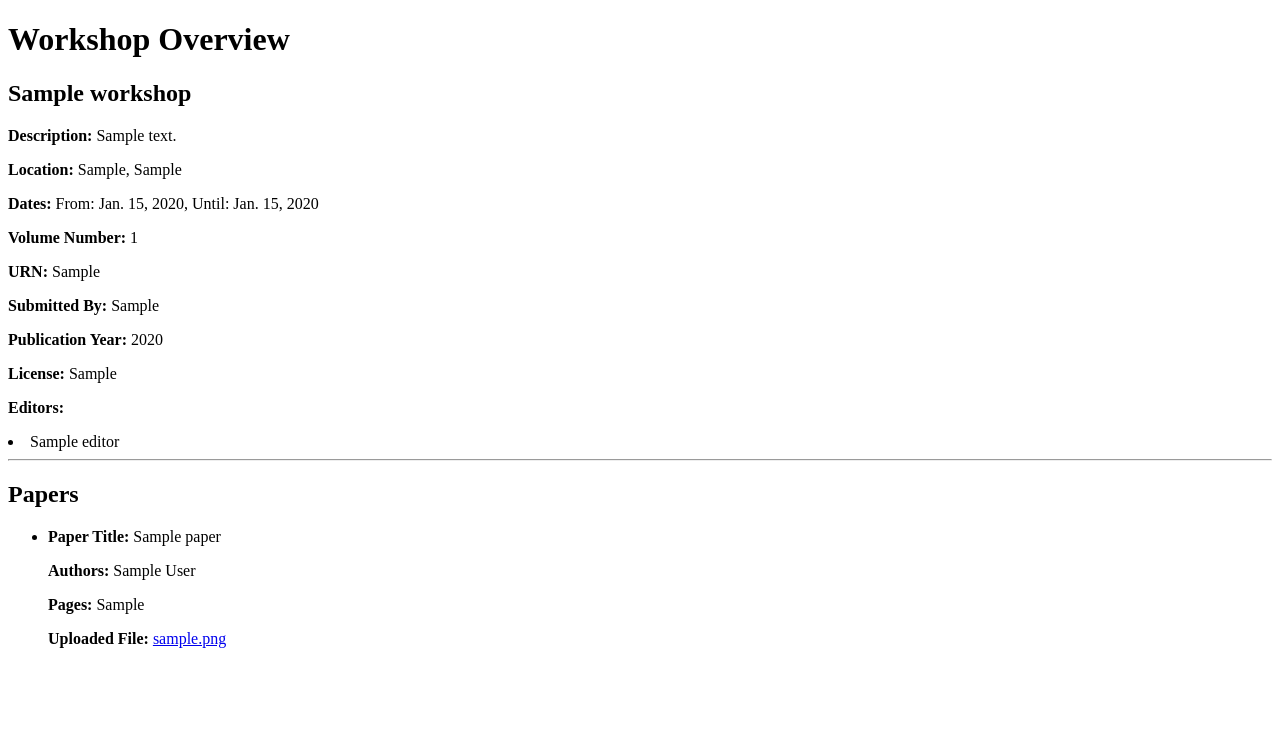
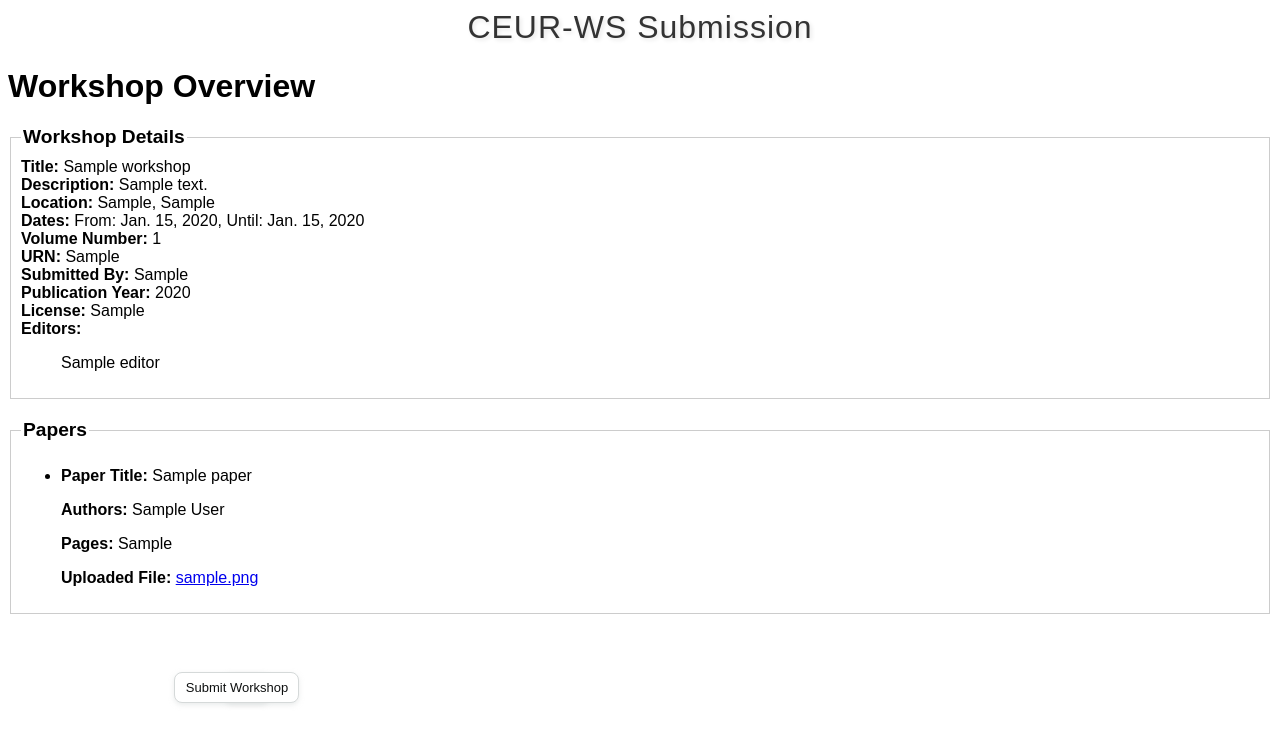
Before and after one commit to ceurws/ceur-ws-prototype, a Django app: page /workshops/workshop_overview/00000000-0000-0000-0000-000000000001/ in a window 1280 px wide. Shown: the top 745 px of the page. Run offline with Django 5.2, Linux system fonts and the light colour scheme; tables that the repository leaves empty hold one stand-in row (values such as "Sample post").

Commit message:
progress of today

```diff
--- a/ceur_ws_workshops/workshops/forms.py
+++ b/ceur_ws_workshops/workshops/forms.py
@@ -25,9 +25,20 @@
                                             'placeholder': 'John Doe'}),
         }
 
-
+# class CustomClearableFileInput(forms.ClearableFileInput):
+#     template_name = 'custom_clearable_file_input.html'
 
 class PaperForm(forms.ModelForm):
+    def __init__(self, *args, **kwargs):
+        file_uploaded = kwargs.pop('file_uploaded', False)
+        super(PaperForm, self).__init__(*args, **kwargs)
+
+        if file_uploaded:
+            # If the file is uploaded, change the field to indicate it's for changing the file.
+            self.fields['uploaded_file'].label = 'Change current file'
+        else:
+            # If the file is not uploaded, you might want to customize the field to indicate it's for uploading.
+            self.fields['uploaded_file'].label = 'Upload file'
     class Meta:
         model = Paper
         fields = ['paper_title', 'pages', 'uploaded_file']
@@ -37,8 +48,11 @@
                                             'placeholder': 'Enter the title of the paper'}),
             'pages': TextInput(attrs={'size': 50,
                                             'placeholder': 'Enter the number of pages'}),
+            # 'uploaded_file': CustomClearableFileInput,
+            'uploaded_file': FileInput(attrs={'accept': '.pdf'}),
+        }
 
-        }
+
 AuthorFormSet = modelformset_factory(
         Author, fields=('author_name', 'author_university', 'author_uni_url'), extra=1,
         # CSS styling but for formsets
--- a/ceur_ws_workshops/workshops/models.py
+++ b/ceur_ws_workshops/workshops/models.py
@@ -15,8 +15,8 @@
     research_group_url = models.URLField(max_length=200)
 
 class Author(models.Model):
-    author_name = models.CharField(max_length=100, null= True, blank=True)
-    author_university = models.CharField(max_length=100, null= True, blank=True)
+    author_name = models.CharField(max_length=100)
+    author_university = models.CharField(max_length=100)
     author_uni_url = models.URLField(max_length=200)
 
     id = models.UUIDField(primary_key=True, default=uuid.uuid4, editable=False, unique=True)
@@ -47,7 +47,7 @@
 class Paper(models.Model):
     paper_title = models.CharField(max_length=200)
     pages = models.CharField(max_length=10)
-    uploaded_file = models.FileField(upload_to='papers/')
+    uploaded_file = models.FileField(upload_to='papers/', null = True, blank = True)
 
     secret_token = models.UUIDField(default=uuid.uuid4, editable=False, unique=True)
 
--- a/ceur_ws_workshops/workshops/static/workshops/style.css
+++ b/ceur_ws_workshops/workshops/static/workshops/style.css
@@ -143,7 +143,8 @@
   user-select: none;
   -webkit-user-select: none;
   touch-action: manipulation;
-  vertical-align: middle;
+  vertical-align: left;
+  margin-left: -100px;
   width: fit-content;
 }
 
--- /dev/null
+++ b/ceur_ws_workshops/workshops/static/workshops/styles.css
@@ -0,0 +1,24 @@
+body {
+    font-family: Arial, sans-serif;
+}
+
+fieldset {
+    margin-bottom: 20px;
+    border: 1px solid #ccc;
+    padding: 10px;
+}
+
+legend {
+    font-weight: bold;
+    font-size: 1.2em;
+}
+
+.workshop-details p {
+    margin: 0;
+}
+
+.editors-list li {
+    list-style-type: none;
+}
+
+/* Add more styles as needed */
--- a/ceur_ws_workshops/workshops/templates/workshops/author_upload.html
+++ b/ceur_ws_workshops/workshops/templates/workshops/author_upload.html
@@ -15,13 +15,13 @@
   <hr>
   <fieldset id="author-fieldset">
     {{author_formset.management_form}}
-    <div class="form-set">
+    <div id="form-set">
     {% for form in author_formset %}
         <div class="author-form">
-        {{author_formset.as_p}}
+        {{form.as_p}}
         <hr>
         </div>
-        {% endfor %}
+    {% endfor %}
     </div>
         <button id="add-form" type="button" class = "button-13">Add Author</button>
     </fieldset>
--- a/ceur_ws_workshops/workshops/templates/workshops/create_workshop.html
+++ b/ceur_ws_workshops/workshops/templates/workshops/create_workshop.html
@@ -2,9 +2,7 @@
 {% load static %}
 {% block content %}
 
-<!-- Replace the workshop details with the form -->
 
-<!-- Workshop Form -->
 <form method="post" id="form-container" enctype="multipart/form-data">
   <h1 class="header-title">Create Workshop Volume</h1>
   <fieldset>
--- a/ceur_ws_workshops/workshops/templates/workshops/edit_workshop.html
+++ b/ceur_ws_workshops/workshops/templates/workshops/edit_workshop.html
@@ -8,7 +8,11 @@
     </fieldset>
     <hr>
     <fieldset>
-    {{ editor_form.as_p }}
+      {{ editor_form.as_p}}
+    <!-- {% for editor in editor_form%}
+        {{editor.as_p}}
+      <hr>
+    {%endfor%} -->
   </fieldset>
   <br>
     <input type="submit" name="submit_button" class = "button-13" value="Confirm">
--- /dev/null
+++ b/ceur_ws_workshops/workshops/templates/workshops/submit_workshop.html
@@ -0,0 +1 @@
+Workshop submitted
--- a/ceur_ws_workshops/workshops/templates/workshops/workshop_overview.html
+++ b/ceur_ws_workshops/workshops/templates/workshops/workshop_overview.html
@@ -1,3 +1,6 @@
+{% extends 'workshops/index.html' %}
+{% load static %}
+{% block content %}
 <!DOCTYPE html>
 <html lang="en">
 <head>
@@ -5,33 +8,58 @@
     <meta http-equiv="X-UA-Compatible" content="IE=edge">
     <meta name="viewport" content="width=device-width, initial-scale=1.0">
     <title>Workshop Overview</title>
+    <link rel="stylesheet" href="{% static 'ceur_ws_workshops/workshops/static/workshops/styles.css' %}">
 </head>
 <body>
 
     <h1>Workshop Overview</h1>
 
-    <h2>{{ workshop.workshop_title }}</h2>
+    {% if edit_mode %}
+    <form method="post">
+        {% csrf_token %}
+        <fieldset class="workshop-details">
+            <legend>Workshop Details</legend>
 
+            {{workshop_form.as_p}}
+
+        </fieldset>
+
+        <fieldset class="papers-list">
+            <legend>Papers</legend>
+            <ul>
+                {% for paperform in paper_forms %}
+                    <li>
+                        {{paperform.as_p}}
+                    </li>
+                {% endfor %}
+            </ul>
+        </fieldset>
+        <input type="submit" name="submit_button" class = "button-13" value="Confirm">
+    </form>
+
+    {% else %}
+    <fieldset class="workshop-details">
+        <legend>Workshop Details</legend>
+        <p><strong>Title:</strong> {{ workshop.workshop_title }}</p>
         <p><strong>Description:</strong> {{ workshop.workshop_description }}</p>
         <p><strong>Location:</strong> {{ workshop.workshop_city }}, {{ workshop.workshop_country }}</p>
         <p><strong>Dates:</strong> From: {{ workshop.workshop_begin_date }}, Until: {{ workshop.workshop_end_date }}</p>
         <p><strong>Volume Number:</strong> {{ workshop.volume_number }}</p>
         <p><strong>URN:</strong> {{ workshop.urn }}</p>
         <p><strong>Submitted By:</strong> {{ workshop.submitted_by }}</p>
-
         <p><strong>Publication Year:</strong> {{ workshop.publication_year }}</p>
         <p><strong>License:</strong> {{ workshop.license }}</p>
 
-    <!-- Display editor names -->
         <p><strong>Editors:</strong></p>
+        <ul class="editors-list">
             {% for editor in workshop.editors.all %}
-    <li>{{ editor.name }}
+            <li>{{ editor.name }}</li>
             {% endfor %}
+        </ul>
+    </fieldset>
 
-    <hr>
-
-    <!-- Display paper information -->
-    <h2>Papers</h2>
+    <fieldset class="papers-list">
+        <legend>Papers</legend>
         <ul>
             {% for paper in papers %}
                 <li>
@@ -48,6 +76,16 @@
                 </li>
             {% endfor %}
         </ul>
+    </fieldset>
+
+    <br>
+    <form method="post" id="form-container" enctype="multipart/form-data">
+        {% csrf_token %}
+        <input type="submit" name="submit_button" class = "button-13" value="Edit">
+        <input type="submit" name="submit_button" class = "button-13" value="Submit Workshop">
+    </form>
+    {% endif %}
 
 </body>
 </html>
+{% endblock %}
--- a/ceur_ws_workshops/workshops/urls.py
+++ b/ceur_ws_workshops/workshops/urls.py
@@ -14,5 +14,5 @@
     path('author_upload_success/', views.author_upload_check, name='author_upload_success'),
     path('workshop_edit_success/<int:workshop_id>/', views.workshop_edit_success, name='workshop_edit_success'),
     path('author_upload_check/<uuid:secret_token>/', views.author_upload_check, name='author_upload_check'),
-    path('author_overview/<uuid:secret_token>/', views.author_overview, name='author_overview'),
+    path('submit_workshop/<uuid:secret_token>/', views.submit_workshop, name='submit_workshop'),
 ]
--- a/ceur_ws_workshops/workshops/views.py
+++ b/ceur_ws_workshops/workshops/views.py
@@ -36,18 +36,19 @@
         if form.is_valid() and formset.is_valid():
             workshop = form.save()  # Save the workshop object and get the instance with an ID
             instances = formset.save()
-
             workshop.editors.add(*instances)
 
             return HttpResponseRedirect(reverse('workshops:workshop_edit_success', args=[workshop.id]))
 
+        # else:
+        #     for form_idx, form_errors in enumerate(formset.errors):
+        #         print(f'Formset form {form_idx} errors:', form_errors)
 
     # handles first post of form data
     elif request.method == "POST":
         # Create a bound form
         form = WorkshopForm(request.POST)
         editor_form = EditorFormSet(queryset=Editor.objects.none(),data = request.POST)
-        print('editor form', editor_form.total_form_count())
 
         if form.is_valid():
             return render(request, 'workshops/edit_workshop.html', {'form': form, 'editor_form':editor_form})
@@ -55,7 +56,6 @@
     else:
         form = WorkshopForm()
         editor_form = EditorFormSet(queryset=Editor.objects.none())
-        print('editor form at GET', editor_form.total_form_count())
 
         return render(request, "workshops/create_workshop.html", {'form': form, 'editor_form':editor_form})
 
@@ -71,27 +71,50 @@
 
 def workshop_overview(request, secret_token):
     workshop = get_object_or_404(Workshop, secret_token=secret_token)
+    edit_mode = False
+    workshop_form = WorkshopForm(instance=workshop)
+    papers = [paper for paper in workshop.accepted_papers.all()]
+    paperforms = [PaperForm(instance=paper_instance) for paper_instance in papers]
 
-    # check this if papers are not being added
-    papers = [paper for paper in workshop.accepted_papers.all()]
-    context = {
+    # enter edit mode
+    if "submit_button" in request.POST and request.POST["submit_button"] == "Edit":
+        edit_mode = True
+
+    # exit edit mode
+    elif "submit_button" in request.POST and request.POST["submit_button"] == "Confirm":
+        edit_mode = False
+        workshop_form = WorkshopForm(instance = workshop, data = request.POST)
+        updated_papers = [PaperForm(instance=paper_instance, data = request.POST) for paper_instance in papers]
+
+        if workshop_form.is_valid():
+            workshop_form.save()
+            [paperform.save() for paperform in updated_papers]
+
+    if "submit_button" in request.POST and request.POST["submit_button"] == "Submit Workshop":
+        return redirect(reverse('submit_workshop', kwargs={'secret_token': secret_token}))
+
+    return render(request, 'workshops/workshop_overview.html', context = {
         'papers' : papers,
-        'workshop' : workshop
-    }
-
-    return render(request, 'workshops/workshop_overview.html', context)
+        'workshop' : workshop,
+        'workshop_form': workshop_form,
+        'paper_forms' : paperforms,
+        'edit_mode': edit_mode,
+        'secret_token': secret_token
+    })
 
 def author_upload(request, secret_token):
     workshop = get_object_or_404(Workshop, secret_token=secret_token)
 
     if request.method == "POST" and 'confirm_button' in request.POST:
         author_formset = AuthorFormSet(request.POST)
-        paper_form = PaperForm(request.POST, request.FILES)
+        paper_form = PaperForm(request.POST, request.FILES, file_uploaded=True)
 
-        # save files and add authors to model
+
         if paper_form.is_valid() and author_formset.is_valid():
 
-            paper_instance = paper_form.save()
+            paper_instance = paper_form.save(commit=False)
+
+            paper_instance.save()
             author_instances = author_formset.save()
             paper_instance.authors.add(*author_instances)
             workshop.accepted_papers.add(paper_instance)
@@ -100,27 +123,19 @@
 
     elif request.method == "POST":
         author_formset = AuthorFormSet(request.POST)
-        paper_form = PaperForm(request.POST, request.FILES)
-
+        # file_uploaded=True
+        paper_form = PaperForm(request.POST, request.FILES, file_uploaded=True)
         if paper_form.is_valid() and author_formset.is_valid():
-            return render(request, 'workshops/edit_author.html', {'paper_form': paper_form, 'author_formset': author_formset})
-
+            return render(request, 'workshops/edit_author.html', {
+                'paper_form': paper_form,
+                'author_formset': author_formset})
     else:
-        author_formset = AuthorFormSet()
-        paper_form = PaperForm()
+        author_formset = AuthorFormSet(queryset=Author.objects.none())
+        paper_form = PaperForm(file_uploaded=False)
 
         return render(request, "workshops/author_upload.html", {
             'workshop': workshop, 'author_formset': author_formset, 'paper_form': paper_form
         })
 
-
-def author_overview(request, secret_token):
-    # Fetch the paper based on `paper_id`
-    paper = get_object_or_404(Paper, secret_token=secret_token)
-    # Assuming Paper model has a relation to Workshop and Author
-    editors = paper.workshop.editors.all() if paper.workshop else []
-
-    return render(request, 'workshops/author_overview.html', {
-        'paper': paper,
-        'editors': editors
-    })
+def submit_workshop(request, secret_token):
+    return render(request, 'workshops/submit_workshop.html')
```
Also changed, not shown: ceur_ws_workshops/workshops/templates/workshops/author_overview.html (deleted, +0 -25 lines), ceur_ws_workshops/workshops/templates/workshops/author_upload_success.html (+25 -2 lines), ceur_ws_workshops/workshops/templates/workshops/edit_author.html (+18 -4 lines), ceur_ws_workshops/workshops/migrations/0002_alter_author_author_name_and_more.py (added), ceur_ws_workshops/workshops/migrations/0003_alter_paper_uploaded_file.py (added), ceur_ws_workshops/workshops/migrations/0004_alter_paper_uploaded_file.py (added). Lines whose indentation alone changed are shown as unchanged.
